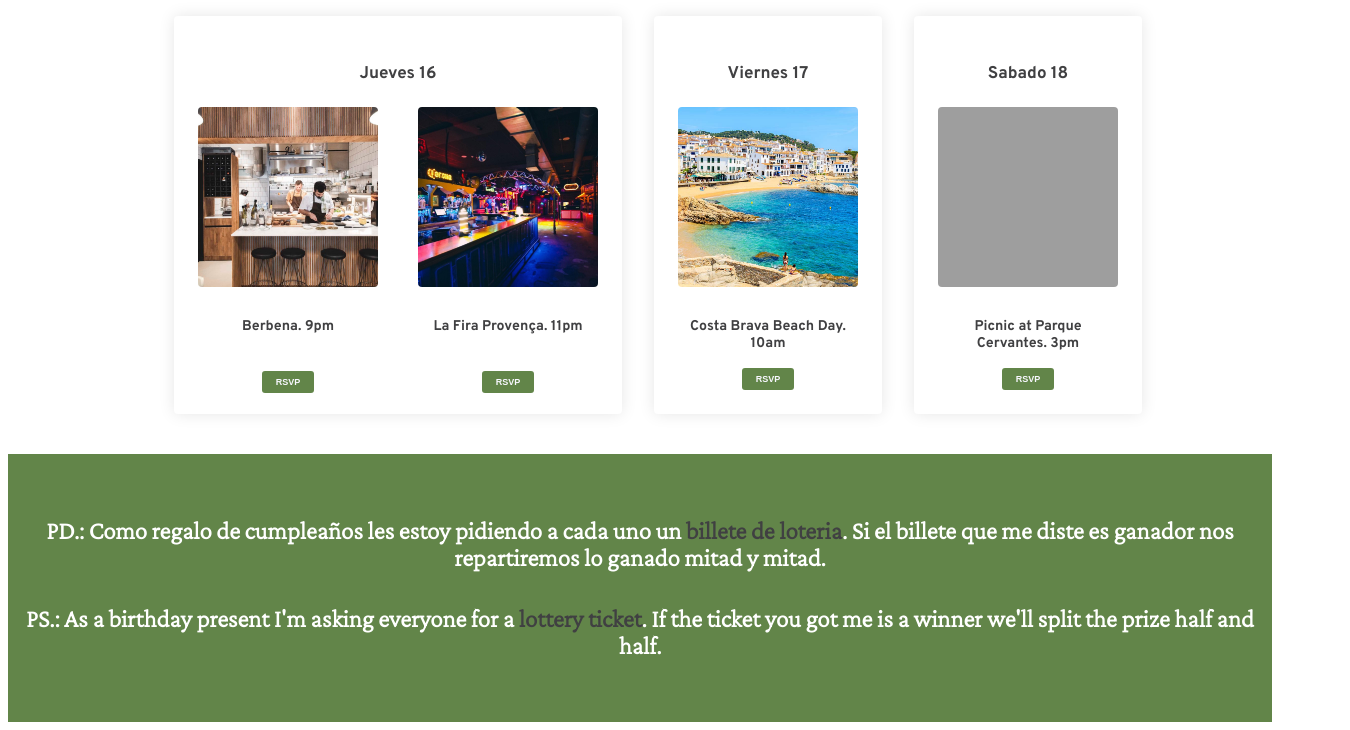
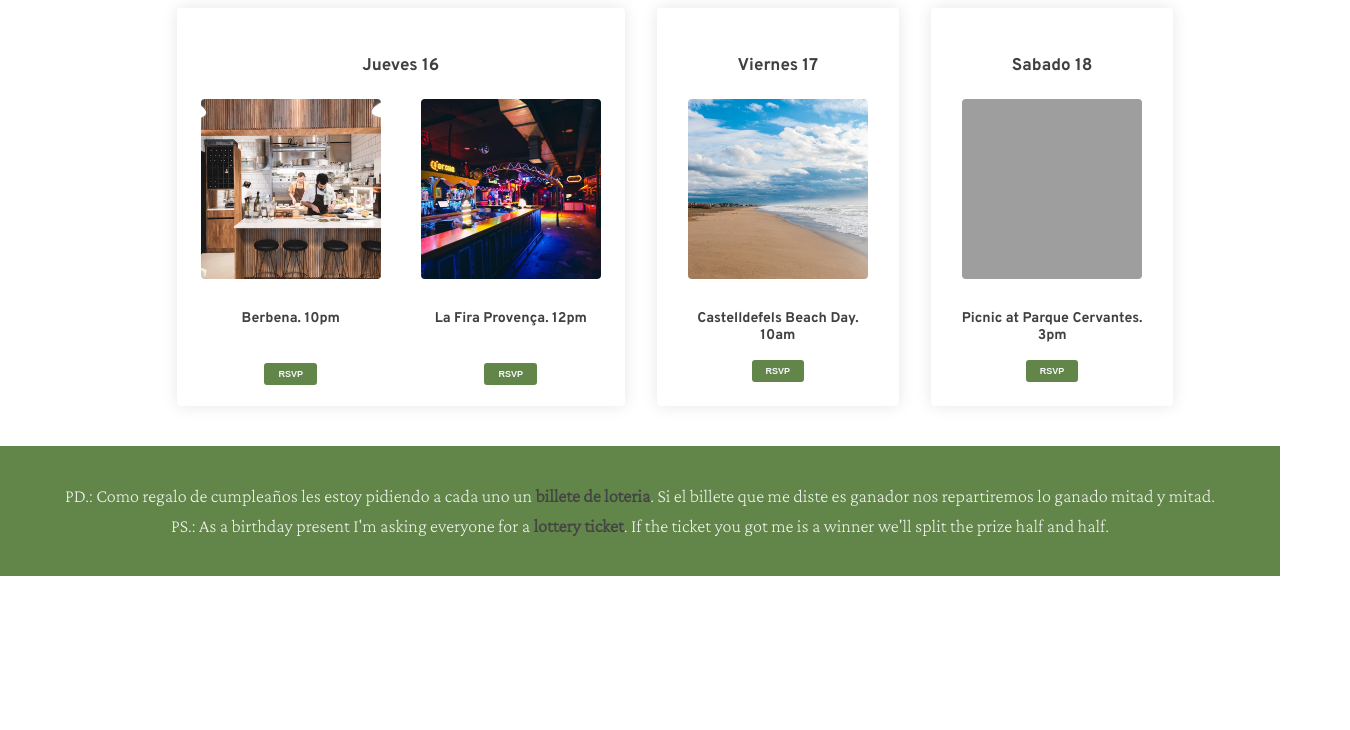
Before and after one commit to Arlynerr/landing, a plain HTML site: page index.html in a window 1280 px wide. Shown: the part 380-1110 px from the top of the page, 1350 px wide, since content can reach past the window. After the commit the page ends 956 px from the top, so only its background shows below. Drawn offline with nearby package versions, Linux system fonts and the light colour scheme; grey boxes are pictures that could not be loaded; a web font is replaced by a local one.

Commit message:
Add files via upload

```diff
--- a/index.html
+++ b/index.html
@@ -1,33 +1,37 @@
 <!DOCTYPE html>
 <html lang="en">
+
+
+
 <head>
     <meta charset="UTF-8">
     <title>Arlyne's Birthday </title>
 
+    <meta name="viewport" content="width=device-width, initial-scale=1.0">
 
     <!-- Change these Google fonts with your own choice -->
     <link rel="preconnect" href="https://fonts.googleapis.com">
     <link rel="preconnect" href="https://fonts.gstatic.com" crossorigin>
     <link href="https://fonts.googleapis.com/css2?family=Amatic+SC:wght@700&display=swap" rel="stylesheet">
-
     <link href="https://fonts.googleapis.com/css2?family=Crimson+Pro:wght@200&family=Nanum+Gothic&family=Rosario&family=Satisfy&display=swap" rel="stylesheet">
     <link href="https://fonts.googleapis.com/css?family=Chivo:700|Overpass:400,700&display=swap" rel="stylesheet">
 
     <link rel="stylesheet" href="style.css">
+</head>
 
-</head>
+
 <body>
   <!-- Banner section -->
     <div class="banner">
 
       <h1>Arlyne's Birthday</h1>
       <p>A guide to the festivities</p>
-
     </div>
-
+    </div>
 
   <!-- Cards section -->
 
+<div class="container">
   <div class="cards-container">
     <h1>Calendar</h1>
 
@@ -38,13 +42,13 @@
       <div class="jueves">
           <div class="card-event">
             <img src="images/berbena2.jpg" alt="Berbena" width="200" height="150">
-            <h5 class="jueves-activities-title">Berbena. 9pm            </h5>
+            <h5 class="jueves-activities-title">Berbena. 10pm            </h5>
             <button type="button"> <a href="rsvp.html">RSVP</a></button>
           </div>
 
           <div class="card-event">
             <img src="images/fira 1.jpg"alt="fira" width="200" height=" 150">
-            <h5 class="jueves-activities-title">La Fira Provença. 11pm</h5>
+            <h5 class="jueves-activities-title">La Fira Provença. 12pm</h5>
            <button type="button"> <a href="rsvp.html">RSVP</a></button>
           </div>
       </div>
@@ -52,8 +56,8 @@
 
     <div class="card-white">
       <h4>Viernes 17</h4>
-      <img src="images/costabrava.jpg"alt="costa brava" width="200" height="150">
-      <h5 class="viernes-sabado-activities-title">Costa Brava Beach Day. 10am</h5>
+      <img src="images/castelldefels-playa-vacia.jpg"alt="costa brava" width="200" height="150">
+      <h5 class="viernes-sabado-activities-title">Castelldefels Beach Day. 10am</h5>
       <button type="button"> <a href="rsvp.html">RSVP</a></button>
     </div>
 
@@ -65,6 +69,7 @@
     </div>
 
     </div>
+  </div>
 
 </div>
 
@@ -72,9 +77,18 @@
 
 
   <!-- Footer section -->
+  <!-- Container (with left/right automatic margins) -->
+
 <div class="footer">
+
+
+  <p>PD.: Como regalo de cumpleaños les estoy pidiendo a cada uno un <b class="lottery">billete de loteria</b>. Si el billete que me diste es ganador nos repartiremos lo ganado mitad y mitad.</p>
+  <p>PS.: As a birthday present I'm asking everyone for a <b class="lottery">lottery ticket</b>. If the ticket you got me is a winner we'll split the prize half and half. </p>
+
+
+</div>
+
   </body>
-  <h4>PD.: Como regalo de cumpleaños les estoy pidiendo a cada uno un <b class="lottery">billete de loteria</b>. Si el billete que me diste es ganador nos repartiremos lo ganado mitad y mitad.</h4>
-  <h4>PS.: As a birthday present I'm asking everyone for a <b class="lottery">lottery ticket</b>. If the ticket you got me is a winner we'll split the prize half and half. </h4>
-</div>
+
+
 </html>
--- a/style.css
+++ b/style.css
@@ -1,3 +1,9 @@
+
+
+
+
+
+
 body {
   font-family: Overpass;
   color: #404042;
@@ -8,6 +14,26 @@ h1, h2, h3 {
   font-family: 'Crimson Pro', serif;
 }
 
+.img {
+  display: block;
+  max-width: 100%;
+}
+
+a {
+  color: ghostwhite;
+  font-weight: bold;
+  text-decoration: none;
+  transition: .3s;
+  font-size: 9px;
+  display: grid;
+
+
+}
+
+a:hover {
+  color:
+}/* Write some CSS below */
+
 
 
 p {
@@ -15,16 +41,10 @@ p {
   opacity: .9;
 }
 
-.cards-container {
-  width: 75%;
-  margin: auto;
-}
 
-.cards-container h2 {
-	opacity: .7;
-}
 
 .banner {
+
   background-image: linear-gradient(rgba(0,0,0,0.2), rgba(0,0,0,0.2
   )), url('images/greencc.jpg');
   background-color: #B5D99C;
@@ -48,7 +68,49 @@ p {
   margin-top: 0;
 }
 
+body {
+  margin: 0;
+}
 
+button:hover {
+background-color: #99AA64;
+}
+
+
+button {
+  background-color: #628549; /* Green */
+  border: none;
+  color: white;
+  padding: 6px 14px;
+  text-align: center;
+  text-decoration: none;
+  display: inline-block;
+  font-size: 10px;
+  border-radius: 3px;
+}
+
+
+.container {
+margin: fit-content;
+}
+
+
+.cards-container {
+
+ width: 75%;
+ margin: auto;
+}
+
+.cards-container h2 {
+  opacity: .7;
+  width: fit-content;
+  }
+
+.cards {
+  display: grid;
+  grid-template-columns: 1fr 1fr 1fr;
+  grid-gap: 16px;
+  }
 
 .card-white {
   background: white;
@@ -60,11 +122,11 @@ p {
   margin: 8px;
   height: 350px;
   margin-bottom: 40px;
-
   font-size: 17px;
 
+}
 
-}
+
 
 .card-white img {
   width: 180px;
@@ -74,33 +136,25 @@ p {
 
 }
 
-.card-white {
-  margin-bottom: 40;
-}
 
-.footer {
-  background: #628549;
-  text-align: center;
-  padding: 30px 0;
-  font-family: 'Crimson Pro', serif;
-  font-size: 25px;
+
+.card-event{
+  grid-gap: 40px;
 
 }
 
-.footer h4 {
-  color: white;
+.jueves-activities-title {
+  margin-bottom: 0px;
 }
+
+
 
 .lottery {
 
 color: #404042;
  }
 
-.cards {
-  display: grid;
-  grid-template-columns: 1fr 1fr 1fr;
-  grid-gap: 16px;
-  }
+
 
 .jueves {
 	display: grid;
@@ -119,39 +173,41 @@ color: #404042;
 
 
 
-a {
-  color: ghostwhite;
-  font-weight: bold;
-  text-decoration: none;
-  transition: .3s;
-  font-size: 9px;
-  display: grid;
-
-
+.footer {
+  background: #628549;
+  text-align: center;
+  padding: 30px 0;
+  font-family: 'Crimson Pro', serif;
+  font-size: 23px;
+  background-size: contain;
+  background-position: center;
 }
 
-a:hover {
-  color:
-}/* Write some CSS below */
-
-.card-event{
-	grid-gap: 40px;
-
-}
-
-button:hover {
-background-color: #99AA64;
+.footer p {
+  color: white;
+  margin: 10px;
+  font-size:80%;
 }
 
 
-button {
-  background-color: #628549; /* Green */
-  border: none;
-  color: white;
-  padding: 6px 14px;
-  text-align: center;
-  text-decoration: none;
-  display: inline-block;
-  font-size: 10px;
-  border-radius: 3px;
+
+@media (max-width: 800px) {
+  .cards {
+    grid-template-columns: 1fr;
+  }
 }
+
+
+
+@media (min-width: 500px) {
+  .container {
+    width: 400px;
+  }
+}
+
+
+@media (min-width: 800px) {
+  .container {
+    width: 1350px;
+  }
+}
```
Also changed, not shown: images/castelldefels-playa-vacia.jpg (added). Lines whose indentation alone changed are shown as unchanged.
